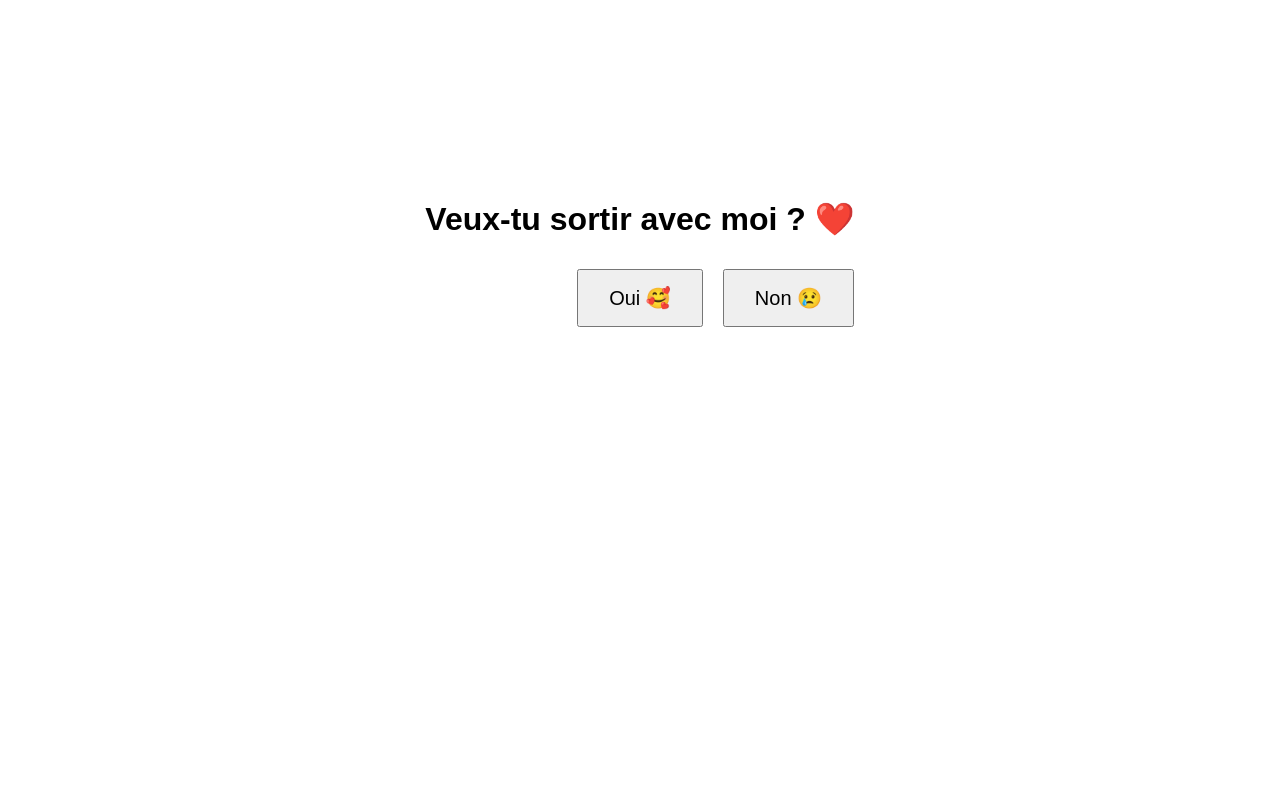
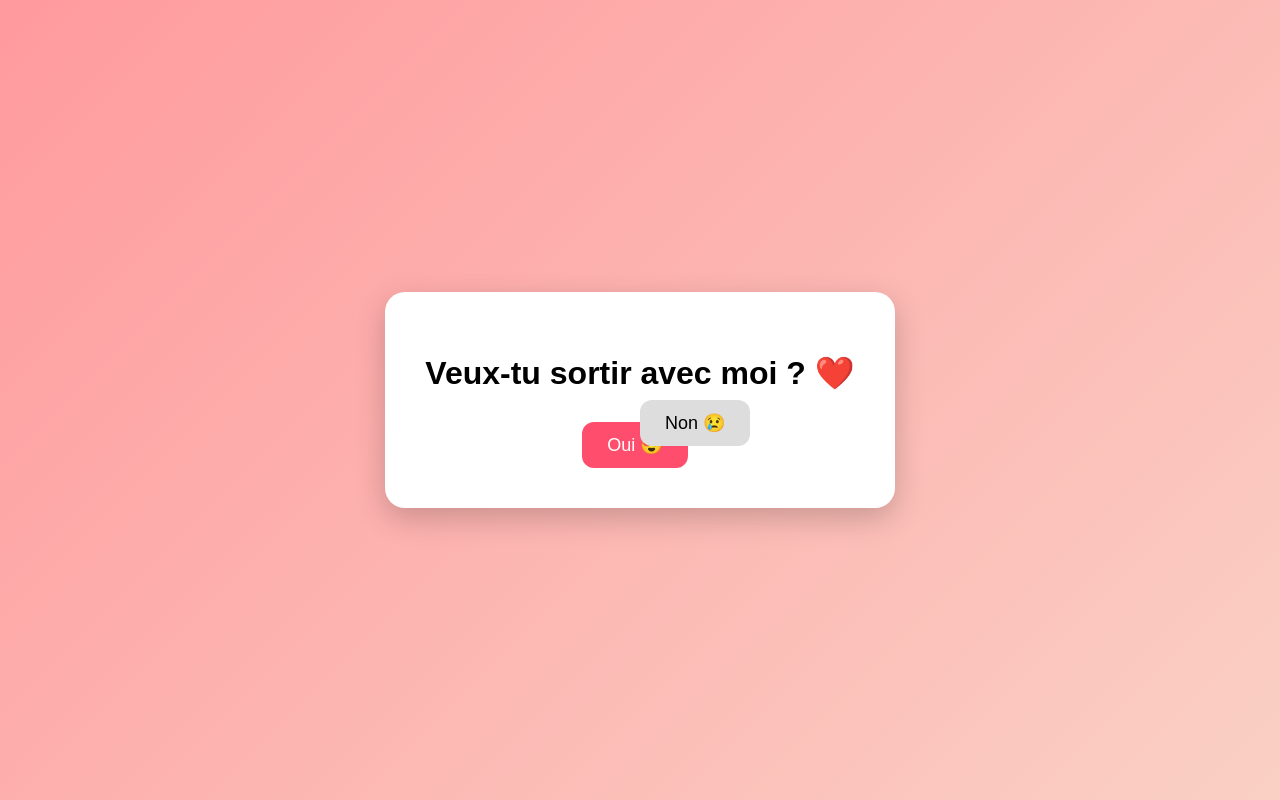
Before and after one commit to dede67cmd/rendez-vous, a plain HTML site: page index.html in a window 1280 px wide. Drawn offline with Linux system fonts and the light colour scheme.

Commit message:
Update index.html

```diff
--- a/index.html
+++ b/index.html
@@ -2,65 +2,110 @@
 <html lang="fr">
 <head>
 <meta charset="UTF-8">
-<title>Question importante ❤️</title>
+<title>Question ❤️</title>
 
 <style>
 body{
-    font-family: Arial, sans-serif;
-    text-align:center;
-    margin-top:200px;
+    margin:0;
+    height:100vh;
+    display:flex;
+    justify-content:center;
+    align-items:center;
+    font-family:Arial;
+    background: linear-gradient(135deg, #ff9a9e, #fad0c4);
     overflow:hidden;
 }
 
+.card{
+    background:white;
+    padding:40px;
+    border-radius:20px;
+    text-align:center;
+    box-shadow:0 10px 30px rgba(0,0,0,0.2);
+    position:relative;
+}
+
+h1{
+    margin-bottom:30px;
+}
+
 button{
-    padding:15px 30px;
-    font-size:20px;
-    margin:10px;
+    padding:12px 25px;
+    font-size:18px;
+    border:none;
+    border-radius:12px;
     cursor:pointer;
+    transition:0.2s;
+}
+
+#oui{
+    background:#ff4d6d;
+    color:white;
+    margin-right:10px;
+}
+
+#oui:hover{
+    transform:scale(1.1);
 }
 
 #non{
-    position:absolute;
+    position:fixed;
+    background:#ddd;
 }
 </style>
 </head>
 
 <body>
 
-<h1>Veux-tu sortir avec moi ? ❤️</h1>
+<div class="card">
+    <h1>Veux-tu sortir avec moi ? ❤️</h1>
 
-<button onclick="window.location.href='date.html'">
-    Oui 🥰
-</button>
+    <button id="oui" onclick="location.href='date.html'">
+        Oui 😍
+    </button>
 
-<button id="non">
-    Non 😢
-</button>
+    <button id="non">
+        Non 😢
+    </button>
+</div>
 
 <script>
 const non = document.getElementById("non");
 
-document.addEventListener("mousemove",(e)=>{
+let targetX = window.innerWidth / 2;
+let targetY = window.innerHeight / 2;
+let currentX = targetX;
+let currentY = targetY;
+
+non.style.left = currentX + "px";
+non.style.top = currentY + "px";
+
+document.addEventListener("mousemove", (e) => {
 
     const rect = non.getBoundingClientRect();
 
-    const x = rect.left + rect.width/2;
-    const y = rect.top + rect.height/2;
+    const dx = e.clientX - (rect.left + rect.width / 2);
+    const dy = e.clientY - (rect.top + rect.height / 2);
 
-    const distance = Math.hypot(
-        e.clientX - x,
-        e.clientY - y
-    );
+    const distance = Math.sqrt(dx*dx + dy*dy);
 
-    if(distance < 120){
-
-        non.style.left =
-            Math.random()*(window.innerWidth-100)+"px";
-
-        non.style.top =
-            Math.random()*(window.innerHeight-50)+"px";
+    if(distance < 150){
+        targetX = Math.random() * (window.innerWidth - rect.width);
+        targetY = Math.random() * (window.innerHeight - rect.height);
     }
 });
+
+function animate(){
+    currentX += (targetX - currentX) * 0.08;
+    currentY += (targetY - currentY) * 0.08;
+
+    non.style.left = currentX + "px";
+    non.style.top = currentY + "px";
+
+    requestAnimationFrame(animate);
+}
+
+animate();
 </script>
 
 </body>
```
